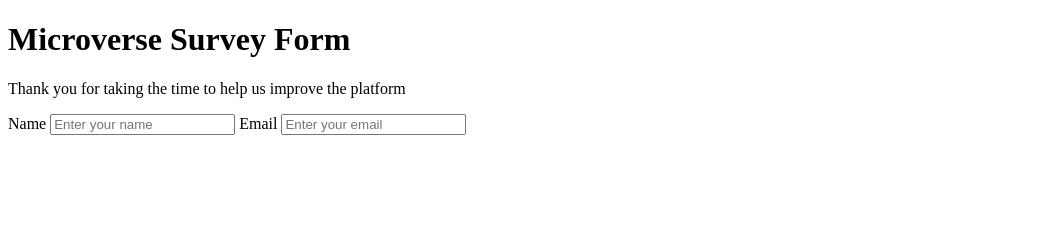
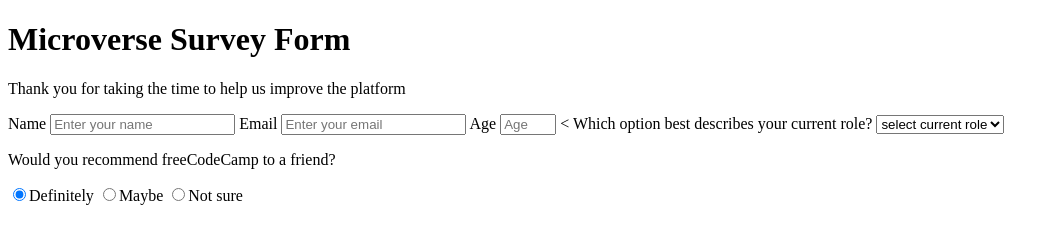
Before and after one commit to medijdir/MicroverseTrialWithAlfred, a plain HTML site: page SurveyForm.html in a window 1280 px wide. Shown: the whole page, without its empty margins (0-1059 px from the left). Drawn offline with Linux system fonts and the light colour scheme.

Commit message:
Mehdi drobdown and checkbox

```diff
--- a/SurveyForm.html
+++ b/SurveyForm.html
@@ -1,21 +1,41 @@
 <!DOCTYPE html>
 <html lang="en">
   <head>
-    <meta charset="UTF-8">
-    <meta http-equiv="X-UA-Compatible" content="IE=edge">
-    <meta name="viewport" content="width=device-width, initial-scale=1.0">
+    <meta charset="UTF-8" />
+    <meta http-equiv="X-UA-Compatible" content="IE=edge" />
+    <meta name="viewport" content="width=device-width, initial-scale=1.0" />
     <title>Survey Form</title>
   </head>
   <body>
     <header>
-        <h1 id="title" >Microverse Survey Form</h1>
-        <p id="description">Thank you for taking the time to help us improve the platform</p>
+      <h1 id="title">Microverse Survey Form</h1>
+      <p id="description">
+        Thank you for taking the time to help us improve the platform
+      </p>
     </header>
     <form id="survey-form">
       <label id="name-label">Name</label>
-    <input type="text" id="name" placeholder="Enter your name" required/>
+      <input type="text" id="name" placeholder="Enter your name" required />
       <label id="email-label">Email</label>
-    <input type="email" id="email" placeholder="Enter your email" required/>
+      <input type="email" id="email" placeholder="Enter your email" required />
+      <label id="number-label">Age</label>
+      <input type="number" id="number" placeholder="Age" min="10" max="99" />
+      <
+      <label id="number-label" >Which option best describes your current role?</label>
+      <select id ="dropdown" name="role" required>
+          <option disable selected value>select current role</option>
+          <option value="student">student</option>
+          <option value="fulljob">full time job</option>
+          <option value="learner">full time learner</option>
+      </select>
+      <div class=""form-group">
+    <p>
+        Would you recommend freeCodeCamp to a friend?
+    </p>
+<label> <input name ="recommend" type="radio" value="definitely" checked>Definitely</label>
+<label> <input name ="recommend" type="radio" value="Maybe">Maybe</label>
+<label> <input name ="recommend" type="radio" value="not sure">Not sure</label>
+</div>
     </form>
   </body>
 </html>
```
Lines whose indentation alone changed are shown as unchanged.
